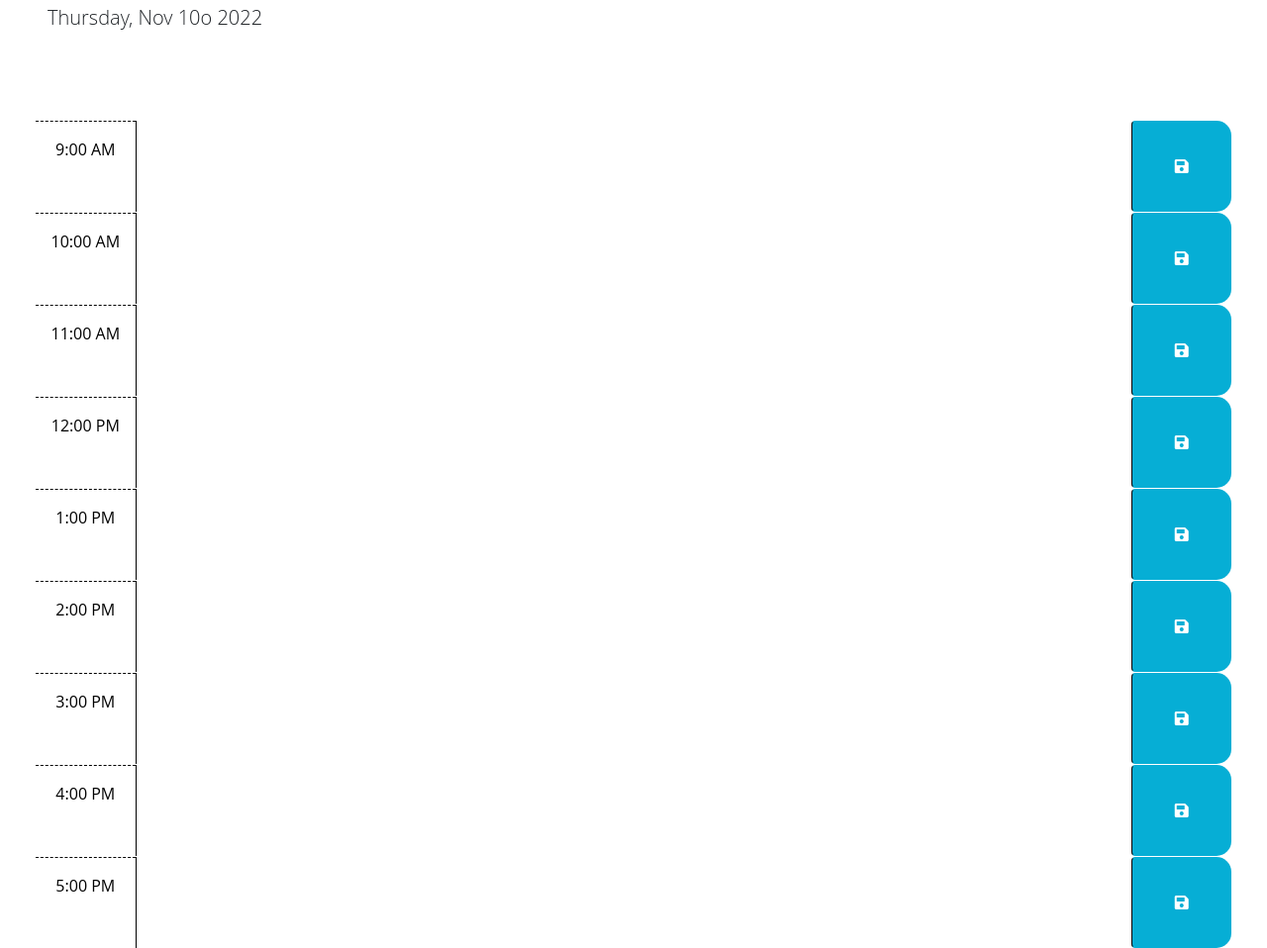
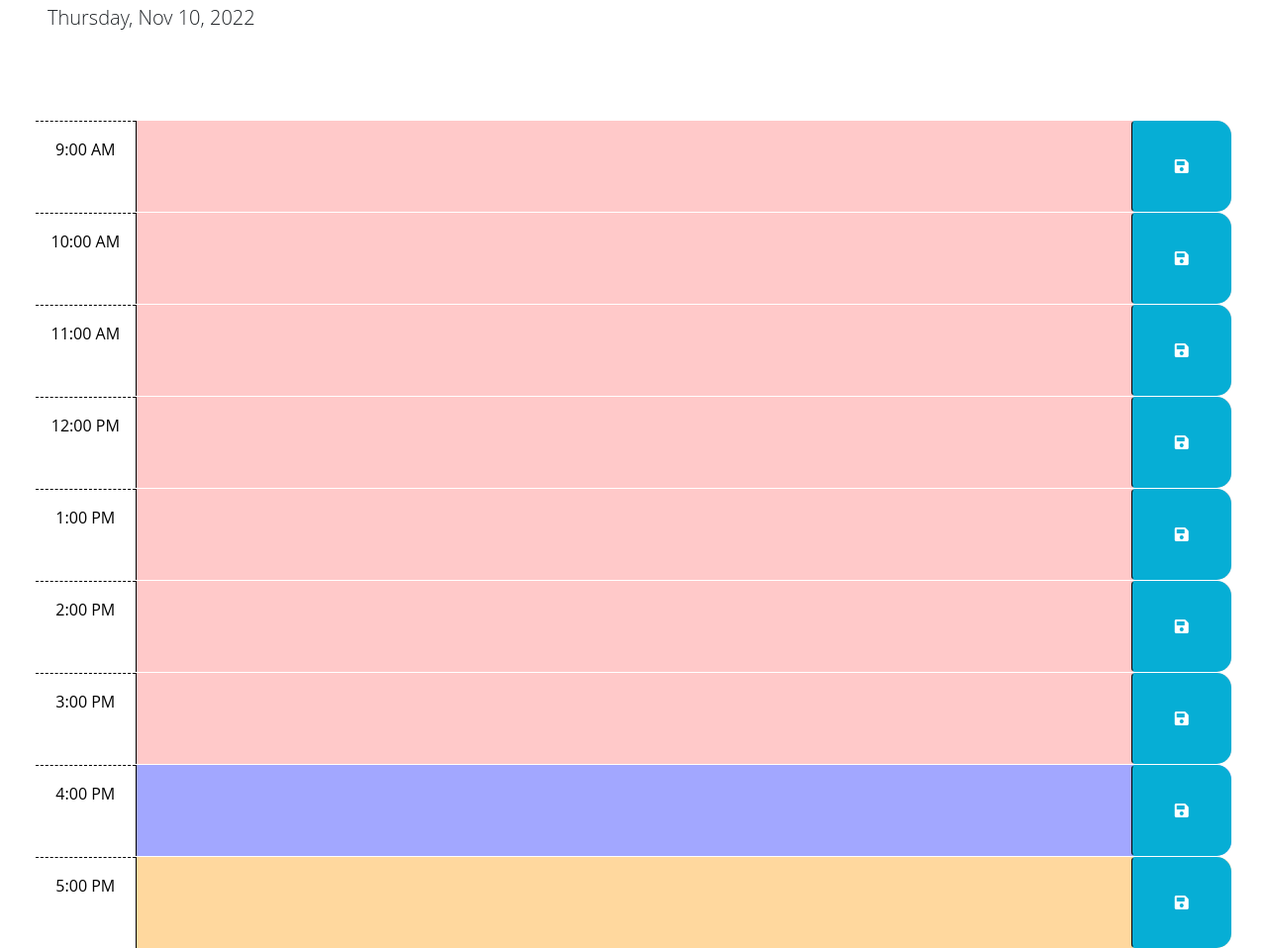
Before and after one commit to areyno20/DailyCalendar, a plain HTML site: page index.html in a window 1280 px wide. Shown: the part 176-1134 px from the top of the page at 99% size. Drawn offline with nearby package versions, Linux system fonts and the light colour scheme.

Commit message:
colour coded for past present and future

```diff
--- a/assets/css/style.css
+++ b/assets/css/style.css
@@ -36,17 +36,17 @@ p {
 }
 
 .past {
-  background-color: #d3d3d3;
+  background-color: #ffc9c9;
   color: white;
 }
 
 .present {
-  background-color: #9dfff0;
+  background-color: #a2a7ff;
   color: white;
 }
 
 .future {
-  background-color: #e6ff81;
+  background-color: #ffd89e;
   color: white;
 }
 
--- a/assets/js/script.js
+++ b/assets/js/script.js
@@ -1,9 +1,40 @@
 // Date today
-var todayDate = dayjs().format('dddd, MMM Do YYYY');
+var todayDate = dayjs().format('dddd, MMM D, YYYY');
 $("#currentDay").html(todayDate);
 
+//Save Button - sends input to local storage once save button is clicked
 $(".saveBtn").on("click", function () {
-  var text = $(this).siblings(".description").val();
-  var time = $(this).parent().attr("id");
+  const row = $(this).closest(".row")
+
+  var text = row.find(".desc").val();
+  var time = row.attr('id');
+
   localStorage.setItem(time, text);
 })
+
+// Function for choice of past, present or future for blocks and addition of colour through CSS
+function plannerFunction() {
+  var timeNow = dayjs().hour();
+
+  $(".time-block").each(function() {
+      var blockEl = parseInt($(this).attr("id"));
+
+      if (blockEl < timeNow) {
+        $(this).removeClass("future");
+        $(this).removeClass("present");
+        $(this).addClass("past");
+    }
+    else if (blockEl === timeNow) {
+        $(this).removeClass("past");
+        $(this).removeClass("future");
+        $(this).addClass("present");
+    }
+    else {
+        $(this).removeClass("present");
+        $(this).removeClass("past");
+        $(this).addClass("future");
+    }
+})
+};
+
+plannerFunction()
--- a/index.html
+++ b/index.html
@@ -32,75 +32,76 @@
       <p id="currentDay" class="lead"></p>
     </header>
 
+    <!--Container for Daily Planner text and times-->
     <div class="container-fluid px-5">
 
-      <div id="hour-9" class="row time-block">
+      <div id="9" class="row time-block">
         <div class="col-2 col-md-1 hour text-center py-3 hour">9:00 AM</div>
-        <textarea class="col-8 col-md-10 description" rows="3"> </textarea>
+        <textarea class="col-8 col-md-10 desc" rows="3"> </textarea>
         <button class="btn saveBtn col-2 col-md-1" aria-label="save">
           <i class="fas fa-save" aria-hidden="true"></i>
         </button>
       </div>
 
-      <div id="hour-10" class="row time-block">
+      <div id="10" class="row time-block">
         <div class="col-2 col-md-1 hour text-center py-3 hour">10:00 AM</div>
-        <textarea class="col-8 col-md-10 description" rows="3"> </textarea>
+        <textarea class="col-8 col-md-10 desc" rows="3"> </textarea>
         <button class="btn saveBtn col-2 col-md-1" aria-label="save">
           <i class="fas fa-save" aria-hidden="true"></i>
         </button>
       </div>
 
-      <div id="hour-11" class="row time-block">
+      <div id="11" class="row time-block">
         <div class="col-2 col-md-1 hour text-center py-3 hour">11:00 AM</div>
-        <textarea class="col-8 col-md-10 description" rows="3"> </textarea>
+        <textarea class="col-8 col-md-10 desc" rows="3"> </textarea>
         <button class="btn saveBtn col-2 col-md-1" aria-label="save">
           <i class="fas fa-save" aria-hidden="true"></i>
         </button>
       </div>
 
-      <div id="hour-12" class="row time-block">
+      <div id="12" class="row time-block">
         <div class="col-2 col-md-1 hour text-center py-3 hour">12:00 PM</div>
-        <textarea class="col-8 col-md-10 description" rows="3"> </textarea>
+        <textarea class="col-8 col-md-10 desc" rows="3"> </textarea>
         <button class="btn saveBtn col-2 col-md-1" aria-label="save">
           <i class="fas fa-save" aria-hidden="true"></i>
         </button>
       </div>
 
-      <div id="hour-13" class="row time-block">
+      <div id="13" class="row time-block">
         <div class="col-2 col-md-1 hour text-center py-3 hour">1:00 PM</div>
-        <textarea class="col-8 col-md-10 description" rows="3"> </textarea>
+        <textarea class="col-8 col-md-10 desc" rows="3"> </textarea>
         <button class="btn saveBtn col-2 col-md-1" aria-label="save">
           <i class="fas fa-save" aria-hidden="true"></i>
         </button>
       </div>
 
-      <div id="hour-14" class="row time-block">
+      <div id="14" class="row time-block">
         <div class="col-2 col-md-1 hour text-center py-3 hour">2:00 PM</div>
-        <textarea class="col-8 col-md-10 description" rows="3"> </textarea>
+        <textarea class="col-8 col-md-10 desc" rows="3"> </textarea>
         <button class="btn saveBtn col-2 col-md-1" aria-label="save">
           <i class="fas fa-save" aria-hidden="true"></i>
         </button>
       </div>
 
-      <div id="hour-15" class="row time-block">
+      <div id="15" class="row time-block">
         <div class="col-2 col-md-1 hour text-center py-3 hour">3:00 PM</div>
-        <textarea class="col-8 col-md-10 description" rows="3"> </textarea>
+        <textarea class="col-8 col-md-10 desc" rows="3"> </textarea>
         <button class="btn saveBtn col-2 col-md-1" aria-label="save">
           <i class="fas fa-save" aria-hidden="true"></i>
         </button>
       </div>
 
-      <div id="hour-16" class="row time-block">
+      <div id="16" class="row time-block">
         <div class="col-2 col-md-1 hour text-center py-3 hour">4:00 PM</div>
-        <textarea class="col-8 col-md-10 description" rows="3"> </textarea>
+        <textarea class="col-8 col-md-10 desc" rows="3"> </textarea>
         <button class="btn saveBtn col-2 col-md-1" aria-label="save">
           <i class="fas fa-save" aria-hidden="true"></i>
         </button>
       </div>
 
-      <div id="hour-17" class="row time-block">
+      <div id="17" class="row time-block">
         <div class="col-2 col-md-1 hour text-center py-3 hour">5:00 PM</div>
-        <textarea class="col-8 col-md-10 description" rows="3"> </textarea>
+        <textarea class="col-8 col-md-10 desc" rows="3"> </textarea>
         <button class="btn saveBtn col-2 col-md-1" aria-label="save">
           <i class="fas fa-save" aria-hidden="true"></i>
         </button>
```
